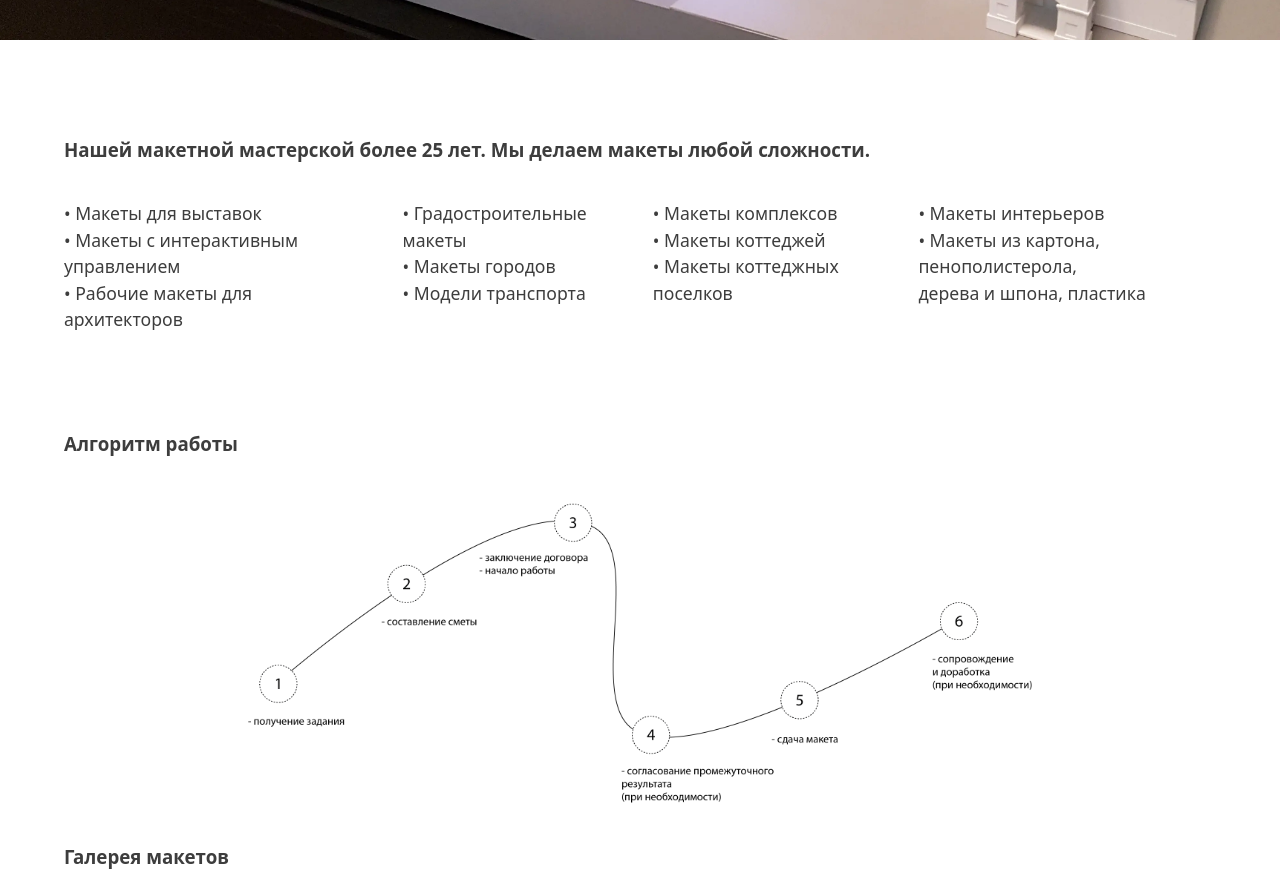
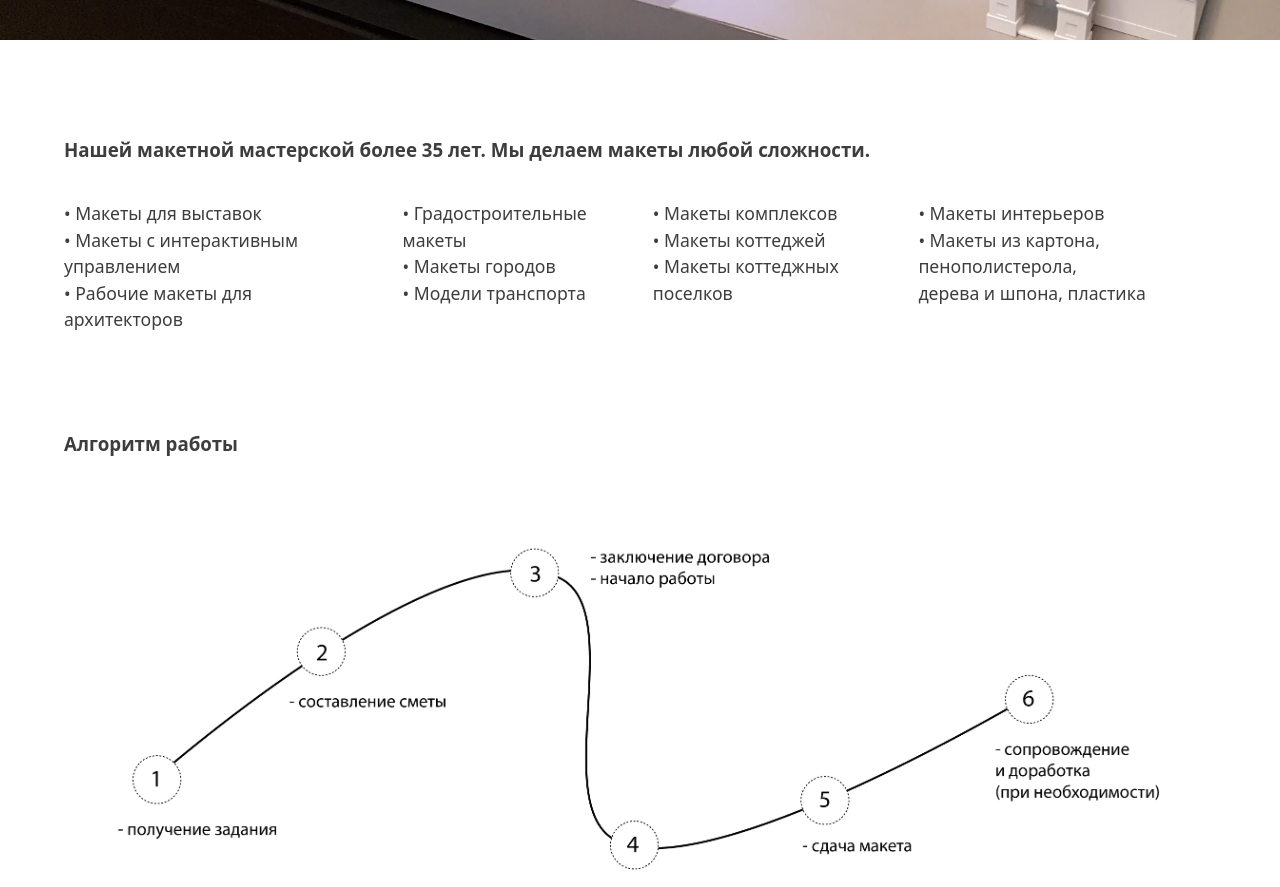
Before and after one commit to Anty-Anty/delmaket, a React (Vite) app: page / in a window 1280 px wide. Shown: the part 760-1647 px from the top of the page. Built offline with nearby package versions, Linux system fonts and the light colour scheme.

Commit message:
shows a different diagram img under 900px width, CSS adjustments

```diff
--- a/index.html
+++ b/index.html
@@ -7,7 +7,8 @@
   <meta name="viewport" content="width=device-width, initial-scale=1.0" />
   <title>Делаю макет</title>
   <meta name="description"
-    content="Макетная мастерская. Более 25 лет делаем архитектурные макеты любой сложности. Закажите макет в Москве и по всей России." />
+    content="Макетная мастерская. Более 35 лет делаем архитектурные макеты любой сложности. Закажите макет в Москве и по всей России.
+    Макеты для выставок. Макеты с интерактивным управлением. Градостроительные макеты. Макеты коттеджей и интерьеров." />
 </head>
 
 <body>
--- a/src/pages/MainPage.css
+++ b/src/pages/MainPage.css
@@ -102,17 +102,18 @@ html {
 }
 
 .info-img {
-    margin: 0 7rem;
+    margin-top: 3rem;
     display: flex;
     justify-content: center;
 }
 
 .info-img img {
-    width: 90%;
+    width: 100%;
 }
 
 /* WORKS */
 .works {
+    padding-top: 4rem;
     width: 100%;
 
 }
@@ -359,19 +360,16 @@ button:focus-visible {
 
 }
 
-@media (max-width: 1000px) {
+/* controls diagram size */
+@media (min-width: 1600px) {
+    .info-img {
+   padding-left: 12rem;
+   padding-right: 12rem;
+}
 
-    .works-child {
-        margin-left: 2rem;
-        margin-right: 2rem;
-    }
+}
 
-    .works-img {
-        display: flex;
-        flex-direction: column;
-        gap: 1rem;
-    }
-
+@media (max-width: 800px) {
     .works-img-click {
         width: 10%;
         opacity: 0.5;
@@ -390,8 +388,20 @@ button:focus-visible {
         width: 100%;
         height: 100%;
     }
+}
 
+@media (max-width: 1000px) {
 
+    .works-child {
+        margin-left: 2rem;
+        margin-right: 2rem;
+    }
+
+    .works-img {
+        display: flex;
+        flex-direction: column;
+        gap: 1rem;
+    }
 
     .info-child {
         margin: 2rem;
@@ -401,6 +411,7 @@ button:focus-visible {
 
     .info-img {
         margin: 0;
+        margin-top: 3rem;
         display: flex;
         justify-content: center;
     }
--- a/src/pages/MainPage.jsx
+++ b/src/pages/MainPage.jsx
@@ -107,7 +107,7 @@ const MainPage = () => {
             <div className="info">
                 <div className="info-child">
                     <h3>
-                        Нашей макетной мастерской более 25 лет. Мы делаем макеты любой сложности.
+                        Нашей макетной мастерской более 35 лет. Мы делаем макеты любой сложности.
                     </h3>
                     <div className="info-bullet-points">
                         <p>
@@ -134,9 +134,21 @@ const MainPage = () => {
                     <h3>
                         Алгоритм работы
                     </h3>
+
+                    {/* show a different image under 900px width */}
                     <div className="info-img">
-                        <img src={`${import.meta.env.BASE_URL}images/diagram.png`} alt="diagram" />
+                        <picture>
+                            <source
+                                srcSet={`${import.meta.env.BASE_URL}images/diagram-mobile.png`}
+                                media="(max-width: 900px)"
+                            />
+                            <img
+                                src={`${import.meta.env.BASE_URL}images/diagram.png`}
+                                alt="diagram"
+                            />
+                        </picture>
                     </div>
+
                 </div>
             </div>
 
```
Also changed, not shown: public/images/diagram-mobile.png (added), public/images/diagram.png.
